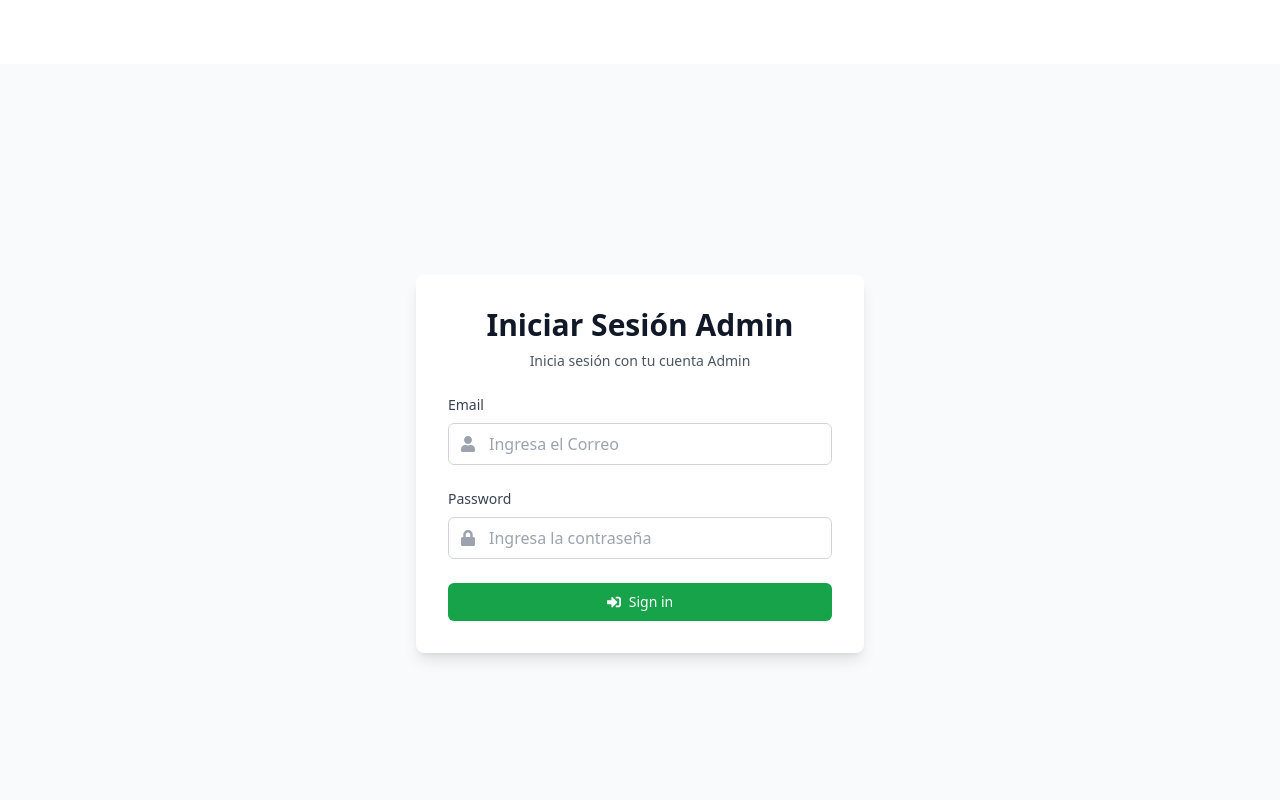
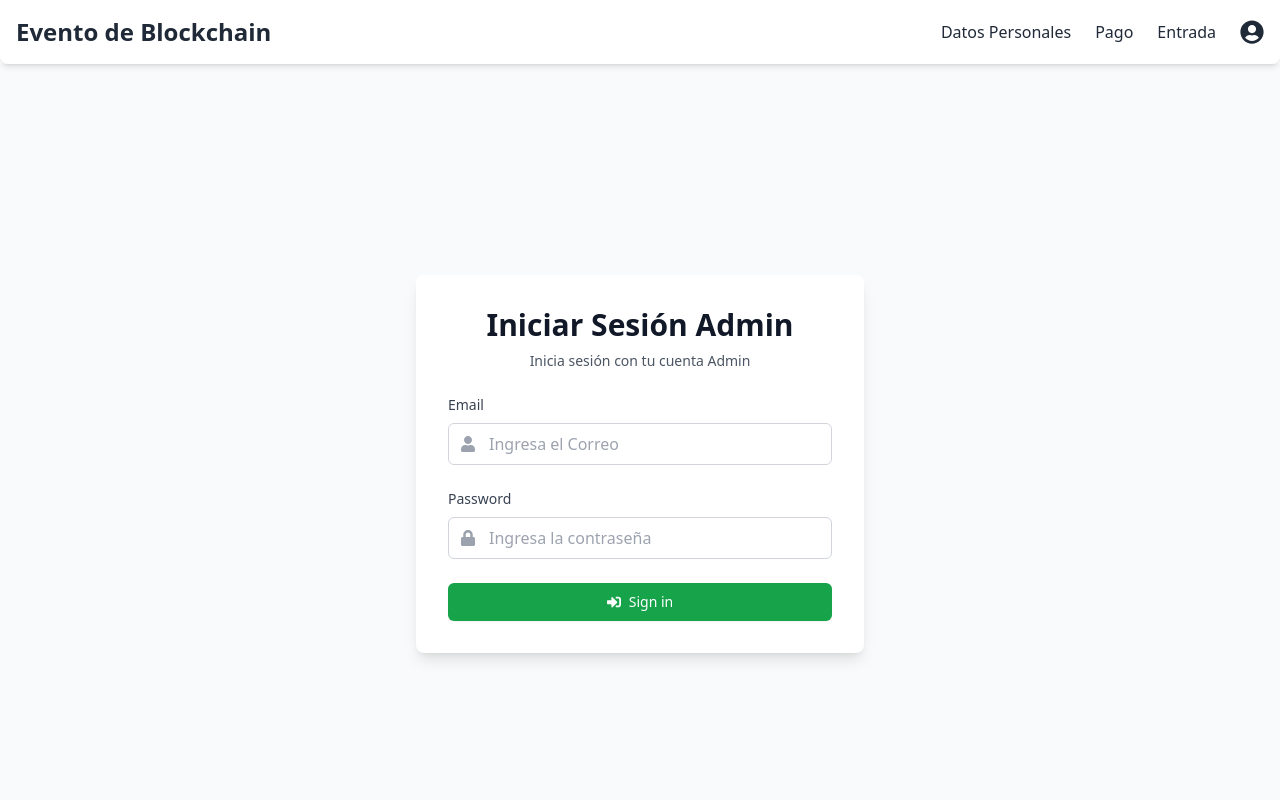
Before and after one commit to TheAlem/Entrada-de-eventos, a React (Vite) app: page /login in a window 1280 px wide. Shown: the top 800 px of the page. Built offline with nearby package versions, Linux system fonts and the light colour scheme; no server answers.

Commit message:
Mejora del navbar y del home, falta terminar el home

```diff
--- a/src/components/Home.jsx
+++ b/src/components/Home.jsx
@@ -15,26 +15,33 @@ import backgroundImage from '../assets/images/PlantaBK.jpg'; // La imagen de fon
 function Home() {
     return (
         <div>
-            {/* Sección con la imagen de fondo */}
-            <div className="relative  bg-cover bg-center" style={{ backgroundImage: `url(${backgroundImage})`, marginTop: '-44px' }}>
-                <div className="absolute inset-0 bg-black opacity-50"></div> {/* Overlay */}
-                <div className="container mx-auto px-4 py-12 relative z-10 text-white text-center">
-                    <h1 className="text-4xl md:text-6xl font-extrabold mb-4">
-                        Evento de Blockchain
-                    </h1>
-                    <p className="text-xl md:text-2xl max-w-2xl mx-auto">
-                        Explora el futuro de la tecnología en nuestro evento exclusivo. Sigue los pasos para asegurar tu entrada.
-                    </p>
-                    {/* Logos con línea en el medio */}
-                    <div className="flex justify-center items-center mt-8">
-                        <img src={EnergiaBolivia} alt="Energia Bolivia" className="h-16 md:h-20 mr-4" />
-                        <div className="h-px w-16 bg-white mx-4"></div>
-                        <img src={luka} alt="Otro logo" className="h-16 md:h-20 ml-4" />
+            {/* Sección principal con diseño innovador */}
+            <div className="relative h-screen bg-cover bg-center" style={{ backgroundImage: `url(${backgroundImage})`, marginTop: '-44px' }}>
+                <div className="absolute inset-0 bg-gradient-to-r from-black via-transparent to-black opacity-70"></div>
+                <div className="absolute inset-0 flex flex-col justify-center items-center text-white">
+                    <div className="glass-container p-8 rounded-3xl text-center max-w-4xl mx-4">
+                        <h1 className="text-5xl md:text-7xl font-extrabold mb-4 text-transparent bg-clip-text bg-gradient-to-r from-red-700 to-red-500">
+                        BOLIVIA BLOCKCHAIN SUMMIT
+                        </h1>
+                        <p className="text-xl md:text-2xl mb-8">
+                            Explora el futuro de la tecnología en nuestro evento exclusivo.
+                            Sigue los pasos para asegurar tu entrada.
+                        </p>
+                        <div className="flex justify-center items-center space-x-8">
+                            <img src={EnergiaBolivia} alt="Energia Bolivia" className="h-16 md:h-20 drop-shadow-glow" />
+                            <div className="h-16 w-px bg-white opacity-50"></div>
+                            <img src={luka} alt="Otro logo" className="h-16 md:h-20 drop-shadow-glow" />
+                        </div>
                     </div>
+                </div>
+                <div className="absolute bottom-10 left-0 right-0 flex justify-center">
+                    <Link to="/personal-data" className="animate-bounce bg-red-600 text-white font-bold py-3 px-6 rounded-full hover:bg-red-700 transition duration-300">
+                        Comienza Aquí
+                    </Link>
                 </div>
             </div>
 
-            {/* Sección de contenido principal */}
+            {/* Resto del contenido */}
             <div className="container mx-auto px-4 py-12">
                 {/* Pasos para la Compra de Entradas */}
                 <section className="mb-24">
@@ -80,7 +87,6 @@ function Home() {
         </div>
     );
 }
-
 function StepCard({ image, step, description, link }) {
     return (
         <Link to={link} className="flex flex-col items-center w-full md:w-80 bg-white rounded-lg shadow-lg p-6 transform transition duration-300 hover:-translate-y-2 hover:shadow-xl">
--- a/src/components/Navbar.jsx
+++ b/src/components/Navbar.jsx
@@ -1,10 +1,12 @@
 import React, { useState, useEffect } from 'react';
-import { Link } from 'react-router-dom';
+import { Link, useLocation } from 'react-router-dom';
 import { FaUserCircle, FaBars, FaTimes } from 'react-icons/fa';
 
 function Navbar() {
     const [isMobileMenuOpen, setIsMobileMenuOpen] = useState(false);
     const [isScrolled, setIsScrolled] = useState(false);
+    const location = useLocation();
+    const isHomePage = location.pathname === '/';
 
     const toggleMobileMenu = () => {
         setIsMobileMenuOpen(!isMobileMenuOpen);
@@ -12,7 +14,7 @@ function Navbar() {
 
     const handleScroll = () => {
         const offset = window.scrollY;
-        setIsScrolled(offset > 100); // Cambia el valor según la altura de tu imagen de fondo
+        setIsScrolled(offset > 100);
     };
 
     useEffect(() => {
@@ -22,17 +24,24 @@ function Navbar() {
         };
     }, []);
 
+    const navbarClass = `fixed top-0 left-0 right-0 z-50 transition duration-300 ease-in-out
+        bg-white bg-opacity-20 backdrop-blur-lg shadow-md rounded-b-lg ${
+        isHomePage && !isScrolled ? 'text-white' : 'text-gray-800'
+    }`;
+
+    const linkClass = "hover:text-green-600 transition duration-300 ease-in-out transform hover:-translate-y-1";
+
     return (
-        <nav className={`fixed top-0 left-0 right-0 z-50 transition duration-300 ease-in-out bg-transparent backdrop-blur-lg ${isScrolled ? 'text-black' : 'text-white'}`}>
+        <nav className={navbarClass}>
             <div className="container mx-auto px-4 py-4 flex justify-between items-center">
                 <div className="text-2xl font-extrabold">
-                    <Link to="/" className="hover:text-green-600 transition duration-300">Evento de Blockchain</Link>
+                    <Link to="/" className={linkClass}>Evento de Blockchain</Link>
                 </div>
                 <div className="hidden md:flex space-x-6">
-                    <Link to="/personal-data" className="hover:text-green-600 transition duration-300 ease-in-out transform hover:-translate-y-1">Datos Personales</Link>
-                    <Link to="/payment" className="hover:text-green-600 transition duration-300 ease-in-out transform hover:-translate-y-1">Pago</Link>
-                    <Link to="/entry" className="hover:text-green-600 transition duration-300 ease-in-out transform hover:-translate-y-1">Entrada</Link>
-                    <Link to="/login" className="flex items-center hover:text-green-600 transition duration-300 ease-in-out transform hover:-translate-y-1">
+                    <Link to="/personal-data" className={linkClass}>Datos Personales</Link>
+                    <Link to="/payment" className={linkClass}>Pago</Link>
+                    <Link to="/entry" className={linkClass}>Entrada</Link>
+                    <Link to="/login" className={`${linkClass} flex items-center`}>
                         <FaUserCircle className="text-2xl" />
                     </Link>
                 </div>
@@ -44,10 +53,10 @@ function Navbar() {
             </div>
             {isMobileMenuOpen && (
                 <div className="md:hidden bg-white bg-opacity-80 backdrop-blur-lg shadow-lg rounded-lg mt-2 animate-slide-down">
-                    <Link to="/personal-data" className="block hover:text-green-600 transition duration-300 ease-in-out transform hover:-translate-y-1 px-4 py-2" onClick={toggleMobileMenu}>Datos Personales</Link>
-                    <Link to="/payment" className="block hover:text-green-600 transition duration-300 ease-in-out transform hover:-translate-y-1 px-4 py-2" onClick={toggleMobileMenu}>Pago</Link>
-                    <Link to="/entry" className="block hover:text-green-600 transition duration-300 ease-in-out transform hover:-translate-y-1 px-4 py-2" onClick={toggleMobileMenu}>Entrada</Link>
-                    <Link to="/login" className="block hover:text-green-600 transition duration-300 ease-in-out transform hover:-translate-y-1 px-4 py-2 flex items-center" onClick={toggleMobileMenu}>
+                    <Link to="/personal-data" className={`block ${linkClass} px-4 py-2`} onClick={toggleMobileMenu}>Datos Personales</Link>
+                    <Link to="/payment" className={`block ${linkClass} px-4 py-2`} onClick={toggleMobileMenu}>Pago</Link>
+                    <Link to="/entry" className={`block ${linkClass} px-4 py-2`} onClick={toggleMobileMenu}>Entrada</Link>
+                    <Link to="/login" className={`block ${linkClass} px-4 py-2 flex items-center`} onClick={toggleMobileMenu}>
                         <FaUserCircle className="text-2xl mr-2" />
                     </Link>
                 </div>
--- a/src/index.css
+++ b/src/index.css
@@ -19,3 +19,28 @@
     animation: marquee 40s linear infinite;
     animation-delay: 20s;
   }
+
+  .glass-container {
+    background: rgba(255, 255, 255, 0.1);
+    backdrop-filter: blur(10px);
+    border: 1px solid rgba(255, 255, 255, 0.2);
+}
+
+.drop-shadow-glow {
+    filter: drop-shadow(0 0 10px rgba(255, 255, 255, 0.7));
+}
+
+@keyframes bounce {
+    0%, 100% {
+        transform: translateY(-25%);
+        animation-timing-function: cubic-bezier(0.8, 0, 1, 1);
+    }
+    50% {
+        transform: translateY(0);
+        animation-timing-function: cubic-bezier(0, 0, 0.2, 1);
+    }
+}
+
+.animate-bounce {
+    animation: bounce 1s infinite;
+}
```
